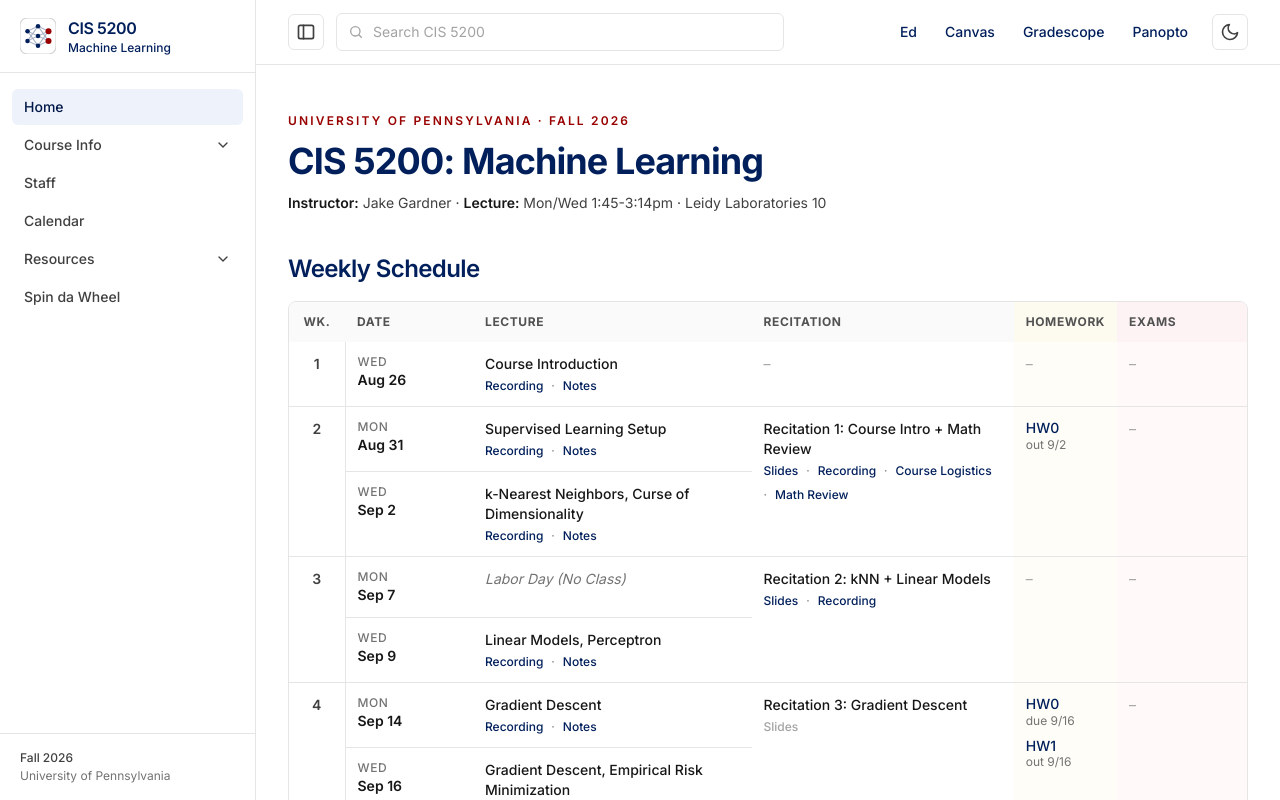
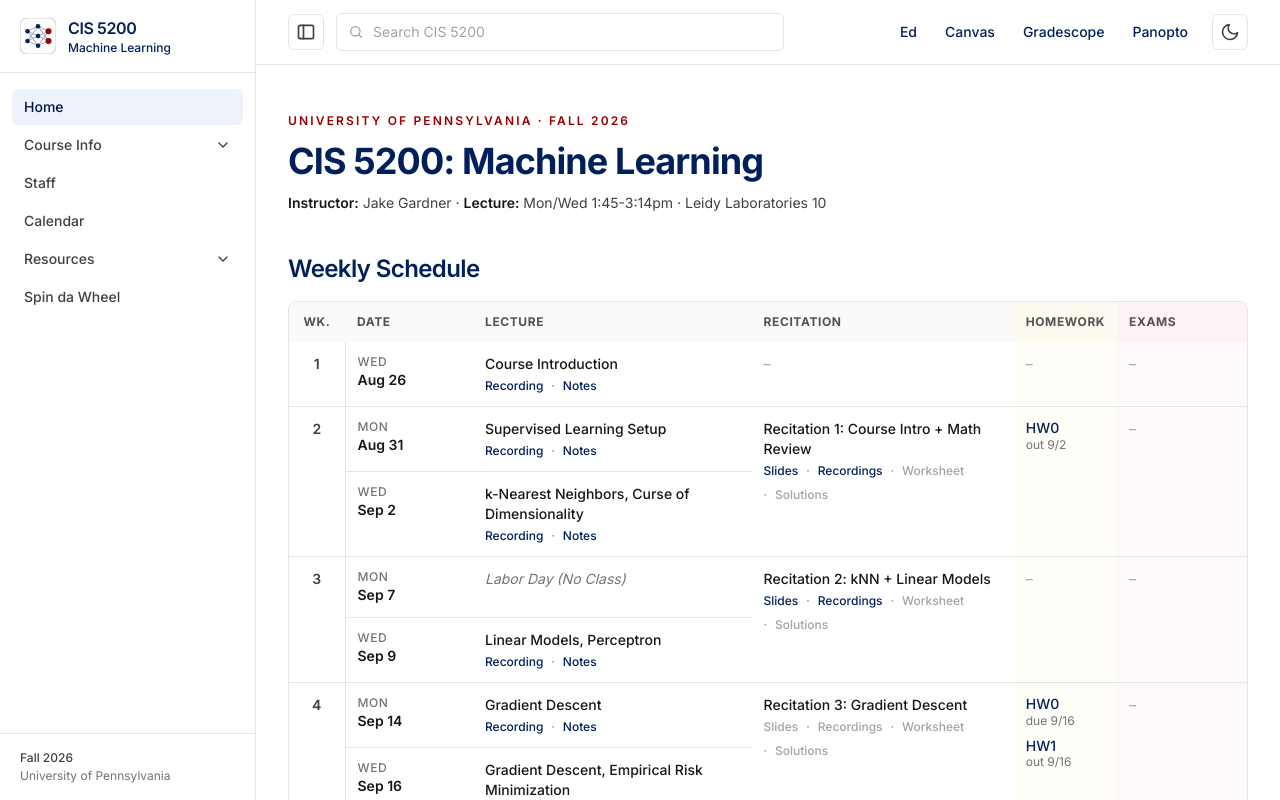
Before and after one commit to MichelFaloughi/cis5200, a Next.js app: page / in a window 1280 px wide. Shown: the top 800 px of the page. Built offline with nearby package versions, Linux system fonts and the light colour scheme.

Commit message:
Schedule: recitations show Slides, Recordings, Worksheet, Solutions; grey out missing

```diff
--- a/components/ScheduleTable.tsx
+++ b/components/ScheduleTable.tsx
@@ -230,11 +230,13 @@ function LectureCell({ lecture }: { lecture: Lecture }) {
   );
 }
 
+// Every recitation shows the same four links; missing ones render greyed out.
 function recitationLinks(r: Recitation): Array<{ label: string; href: string }> {
   return [
-    ...(r.slides ? [{ label: "Slides", href: r.slides }] : []),
-    ...(r.recording ? [{ label: "Recording", href: r.recording }] : []),
-    ...(r.links ?? []),
+    { label: "Slides", href: r.slides ?? "#" },
+    { label: "Recordings", href: r.recording ?? "#" },
+    { label: "Worksheet", href: r.worksheet ?? "#" },
+    { label: "Solutions", href: r.solutions ?? "#" },
   ];
 }
 
@@ -247,7 +249,6 @@ function RecitationCell({ recitation }: { recitation?: Recitation }) {
       <span className="font-medium text-neutral-900 dark:text-neutral-100">
         {recitation.title}
       </span>
-      {recitationLinks(recitation).length > 0 && (
       <div className="flex flex-wrap items-center gap-2 text-xs text-neutral-500 dark:text-neutral-400">
         {recitationLinks(recitation).map((link, i) => (
           <span key={link.label} className="flex items-center gap-2">
@@ -256,7 +257,6 @@ function RecitationCell({ recitation }: { recitation?: Recitation }) {
           </span>
         ))}
       </div>
-      )}
     </div>
   );
 }
--- a/content/schedule.json
+++ b/content/schedule.json
@@ -29,28 +29,32 @@
     { "date": "2026-11-25", "topic": "Thanksgiving Break (No Class)", "isHoliday": true },
     { "date": "2026-11-30", "topic": "LLM Post-training (SFT, RL)", "recording": "https://upenn.hosted.panopto.com/Panopto/Pages/Sessions/List.aspx#folderID=%2232c5d08b-5468-465a-aaa3-b4a9010f052d%22", "notes": "https://canvas.upenn.edu/courses/1947654/files/folder/Lectures" },
     { "date": "2026-12-02", "topic": "Diffusion or Flow Matching", "recording": "https://upenn.hosted.panopto.com/Panopto/Pages/Sessions/List.aspx#folderID=%2232c5d08b-5468-465a-aaa3-b4a9010f052d%22", "notes": "https://canvas.upenn.edu/courses/1947654/files/folder/Lectures" },
-    { "date": "2026-12-07", "topic": "Final Exam" }], "recitations": [
-    { "week": 2, "title": "Recitation 1: Course Intro + Math Review", "slides": "https://drive.google.com/file/d/1nN_IaXEmaqzIeFVRi7pSXXZLl9YAVsIH/view?usp=sharing", "recording": "https://www.youtube.com/playlist?list=PLO5d9qeJ2P_s", "links": [{ "label": "Course Logistics", "href": "https://youtu.be/7O9cN92kR5w" }, { "label": "Math Review", "href": "https://www.youtube.com/watch?v=DEUR6SewLkg" }] },
-    { "week": 3, "title": "Recitation 2: kNN + Linear Models", "slides": "https://drive.google.com/file/d/1Cr7uLTrUbLXfwsqnkWkDALqK5Fr8Iq6x/view?usp=sharing", "recording": "https://www.youtube.com/playlist?list=PLDDbYuh2cMs0" },
-    { "week": 4, "title": "Recitation 3: Gradient Descent", "slides": "#" },
-    { "week": 5, "title": "Recitation 4: Linear Regression", "slides": "#" },
-    { "week": 6, "title": "Recitation 5: SVMs + Intro to Kernels", "slides": "#" },
-    { "week": 7, "title": "Recitation 6: Kernels + Neural Networks", "slides": "#" },
-    { "week": 8, "title": "Midterm Review Session (no recitation)", "slides": "#" },
-    { "week": 9, "title": "Recitation 7: Boosting", "slides": "#" },
-    { "week": 10, "title": "Recitation 8: Bagging + Random Forests", "slides": "#" },
-    { "week": 11, "title": "Recitation 9: Bias/Variance + Debugging Walkthrough", "slides": "#" },
-    { "week": 12, "title": "Recitation 10: Metrics + PCA + Autoencoders", "slides": "#" },
-    { "week": 13, "title": "Recitation 11: Transformers", "slides": "#" },
-    { "week": 15, "title": "Final Review Session (tentative)", "slides": "#" }], "homeworks": [
+    { "date": "2026-12-07", "topic": "Final Exam" }
+  ], "recitations": [
+    { "week": 2, "title": "Recitation 1: Course Intro + Math Review", "slides": "https://drive.google.com/file/d/1nN_IaXEmaqzIeFVRi7pSXXZLl9YAVsIH/view?usp=sharing", "recording": "https://www.youtube.com/playlist?list=PLO5d9qeJ2P_s", "worksheet": "#", "solutions": "#" },
+    { "week": 3, "title": "Recitation 2: kNN + Linear Models", "slides": "https://drive.google.com/file/d/1Cr7uLTrUbLXfwsqnkWkDALqK5Fr8Iq6x/view?usp=sharing", "recording": "https://www.youtube.com/playlist?list=PLDDbYuh2cMs0", "worksheet": "#", "solutions": "#" },
+    { "week": 4, "title": "Recitation 3: Gradient Descent", "slides": "#", "recording": "#", "worksheet": "#", "solutions": "#" },
+    { "week": 5, "title": "Recitation 4: Linear Regression", "slides": "#", "recording": "#", "worksheet": "#", "solutions": "#" },
+    { "week": 6, "title": "Recitation 5: SVMs + Intro to Kernels", "slides": "#", "recording": "#", "worksheet": "#", "solutions": "#" },
+    { "week": 7, "title": "Recitation 6: Kernels + Neural Networks", "slides": "#", "recording": "#", "worksheet": "#", "solutions": "#" },
+    { "week": 8, "title": "Midterm Review Session (no recitation)", "slides": "#", "recording": "#", "worksheet": "#", "solutions": "#" },
+    { "week": 9, "title": "Recitation 7: Boosting", "slides": "#", "recording": "#", "worksheet": "#", "solutions": "#" },
+    { "week": 10, "title": "Recitation 8: Bagging + Random Forests", "slides": "#", "recording": "#", "worksheet": "#", "solutions": "#" },
+    { "week": 11, "title": "Recitation 9: Bias/Variance + Debugging Walkthrough", "slides": "#", "recording": "#", "worksheet": "#", "solutions": "#" },
+    { "week": 12, "title": "Recitation 10: Metrics + PCA + Autoencoders", "slides": "#", "recording": "#", "worksheet": "#", "solutions": "#" },
+    { "week": 13, "title": "Recitation 11: Transformers", "slides": "#", "recording": "#", "worksheet": "#", "solutions": "#" },
+    { "week": 15, "title": "Final Review Session (tentative)", "slides": "#", "recording": "#", "worksheet": "#", "solutions": "#" }
+  ], "homeworks": [
     { "name": "HW0", "released": "2026-09-02", "due": "2026-09-16", "href": "https://canvas.upenn.edu/courses/1947654/files/folder/Homeworks" },
     { "name": "HW1", "released": "2026-09-16", "due": "2026-10-07", "href": "https://canvas.upenn.edu/courses/1947654/files/folder/Homeworks" },
     { "name": "HW2", "released": "2026-10-07", "due": "2026-10-26", "href": "https://canvas.upenn.edu/courses/1947654/files/folder/Homeworks" },
     { "name": "HW3", "released": "2026-10-26", "due": "2026-11-09", "href": "https://canvas.upenn.edu/courses/1947654/files/folder/Homeworks" },
     { "name": "HW4", "released": "2026-11-09", "due": "2026-11-23", "href": "https://canvas.upenn.edu/courses/1947654/files/folder/Homeworks" },
-    { "name": "HW5", "released": "2026-11-23", "due": "2026-12-07", "href": "https://canvas.upenn.edu/courses/1947654/files/folder/Homeworks" }], "exams": [
+    { "name": "HW5", "released": "2026-11-23", "due": "2026-12-07", "href": "https://canvas.upenn.edu/courses/1947654/files/folder/Homeworks" }
+  ], "exams": [
     { "name": "Oral Assessment 1", "week": 11, "date": "2026-11-04", "dateLabel": "Wed Nov 4", "href": "#" },
     { "name": "Midterm Exam", "week": 9, "date": "2026-10-19", "dateLabel": "Mon Oct 19", "href": "#" },
     { "name": "Oral Assessment 2", "week": 13, "date": "2026-11-18", "dateLabel": "Wed Nov 18", "href": "#" },
-    { "name": "Final Exam", "week": 16, "date": "2026-12-07", "dateLabel": "Mon Dec 7", "href": "#" }]
+    { "name": "Final Exam", "week": 16, "date": "2026-12-07", "dateLabel": "Mon Dec 7", "href": "#" }
+  ]
 }
--- a/lib/content.ts
+++ b/lib/content.ts
@@ -56,10 +56,11 @@ export type Lecture = {
 export type Recitation = {
   week: number;
   title: string;
+  // Each renders as a link when set to a real URL, greyed out otherwise.
   slides?: string;
   recording?: string;
-  // Extra named links shown after Slides and Recording.
-  links?: Array<{ label: string; href: string }>;
+  worksheet?: string;
+  solutions?: string;
 };
 
 export type Homework = {
```
Lines whose indentation alone changed are shown as unchanged.
